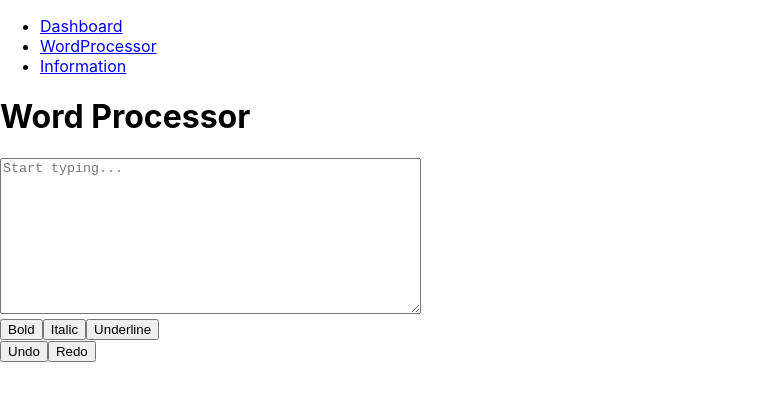
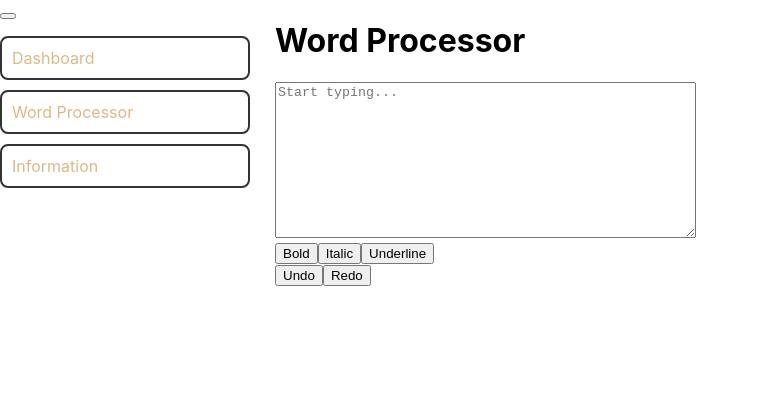
Before and after one commit to PortableHatchet/writer, a React (Create React App) app: page /WordProcessor in a window 1280 px wide. Shown: the top 400 px of the page, without its empty margins (0-759 px from the left). Built offline with nearby package versions, Linux system fonts and the light colour scheme.

Commit message:
basic navbar functionality, made sure that the page items arent tucked behind the navbar

```diff
--- a/package.json
+++ b/package.json
@@ -36,5 +36,8 @@
       "last 1 firefox version",
       "last 1 safari version"
     ]
+  },
+  "devDependencies": {
+    "@babel/plugin-proposal-private-property-in-object": "^7.21.11"
   }
 }
--- a/src/App.css
+++ b/src/App.css
@@ -1,5 +1,7 @@
 .App {
   text-align: center;
+  display: flex;
+
 }
 
 .App-logo {
@@ -14,7 +16,7 @@
 }
 
 .App-header {
-  background-color: #282c34;
+  background-color: black;
   min-height: 100vh;
   display: flex;
   flex-direction: column;
@@ -28,6 +30,19 @@
   color: #61dafb;
 }
 
+.content {
+  flex-grow: 1;
+  transition: padding-left 0.3s ease;
+  padding-left: 275px;
+}
+
+.content-minimized {
+  padding-left: 60px; /* Adjust to match the minimized navbar width */
+
+}
+
+
+
 @keyframes App-logo-spin {
   from {
     transform: rotate(0deg);
--- a/src/App.js
+++ b/src/App.js
@@ -1,21 +1,30 @@
-import logo from './logo.svg';
 import './App.css';
-import WordProcessor from './wordProcessor';
-import Navbar from './navbar';
+import WordProcessor from './WordProcessor';
+import Navbar from './Navbar';
 import { BrowserRouter as Router, Route, Routes } from 'react-router-dom';
 import Dashboard from './Dashboard';
 import Information from './Information';
+import React, { useState } from "react";
+
 
 
 function App() {
+
+
   return (
     <Router>
-      <Navbar />
-      <Routes>
-        <Route path="/" element={<Dashboard />} />
-        <Route path="/wordprocessor" element={<WordProcessor />} />
-        <Route path="/info" element={<Information />} />
-      </Routes>
+      <div className="app">
+      <Navbar/>
+        <div
+          className={`content`}
+        >
+          <Routes>
+          <Route path="/" element= {<Dashboard/>} />
+          <Route path="/WordProcessor" element={<WordProcessor/>} />
+          <Route path="/Information" element={<Information/>} />
+          </Routes>
+        </div>
+      </div>
     </Router>
   );
 }
--- /dev/null
+++ b/src/Navbar.css
@@ -0,0 +1,36 @@
+.navbar{
+    width: 250px; /* Set the initial width for the left sidebar */
+  height: 100%;
+  position: fixed;
+  top: 0;
+  left: 0;
+  background-color: transparent;
+  color: white;
+  transition: width 0.3s ease;
+}
+.navbar.minimized {
+    width: 60px; /* Set the width when minimized */
+  }
+
+  .navbar ul {
+    list-style: none;
+    padding: 0;
+  }
+
+  .navbar ul li {
+    padding: 0px;
+    margin: 10px 0;
+    border-radius: 8px;
+    border: 2px solid #333;
+
+  }
+  .navbar ul li a {
+    display: block;
+    padding: 10px;
+    text-decoration: none;
+    color: burlywood;
+    transition: background-color 0.3s ease; /* Add a smooth background color transition */
+  }
+  .navbar ul li a:hover {
+    background-color: #333; /* Change this to your desired hover background color */
+  }
--- a/src/navbar.jsx
+++ b/src/navbar.jsx
@@ -1,24 +1,35 @@
 import React, { useState } from "react";
-import { useNavigate } from "react-router-dom";
-import { Link } from 'react-router-dom';
+import { NavLink } from 'react-router-dom';
+import './Navbar.css'
 
 
 function Navbar() {
+
+  //const [isMinimized, setIsMinimized] = useState(false);
+
+  //const toggleNavbar = () => {
+    //setIsMinimized(!isMinimized);
+
   return (
-    <nav>
+    <div className={`navbar`}>
+      <button>
+      </button>
       <ul>
         <li>
-          <Link to="/">Dashboard</Link>
+          <NavLink to="/">
+            Dashboard
+          </NavLink>
         </li>
         <li>
-          <Link to="/wordprocessor">WordProcessor</Link>
+          <NavLink to="/WordProcessor">Word Processor</NavLink>
         </li>
         <li>
-          <Link to="/info">Information</Link>
+          <NavLink to="/Information">Information</NavLink>
         </li>
       </ul>
-    </nav>
+    </div>
   );
 }
 
+
 export default Navbar;
```
Also changed, not shown: 1 other file (tests, documents, lock files or other folders).
